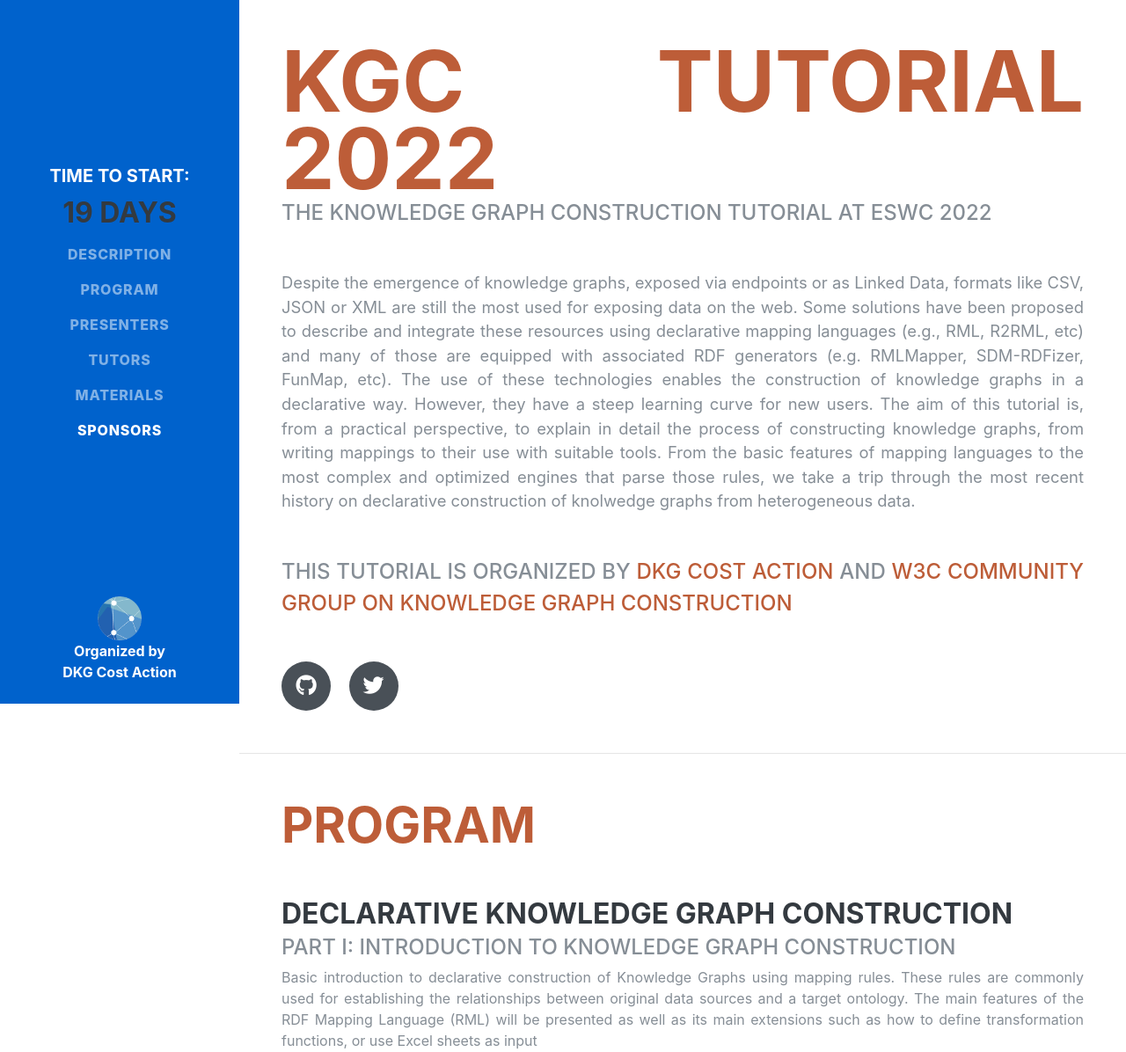
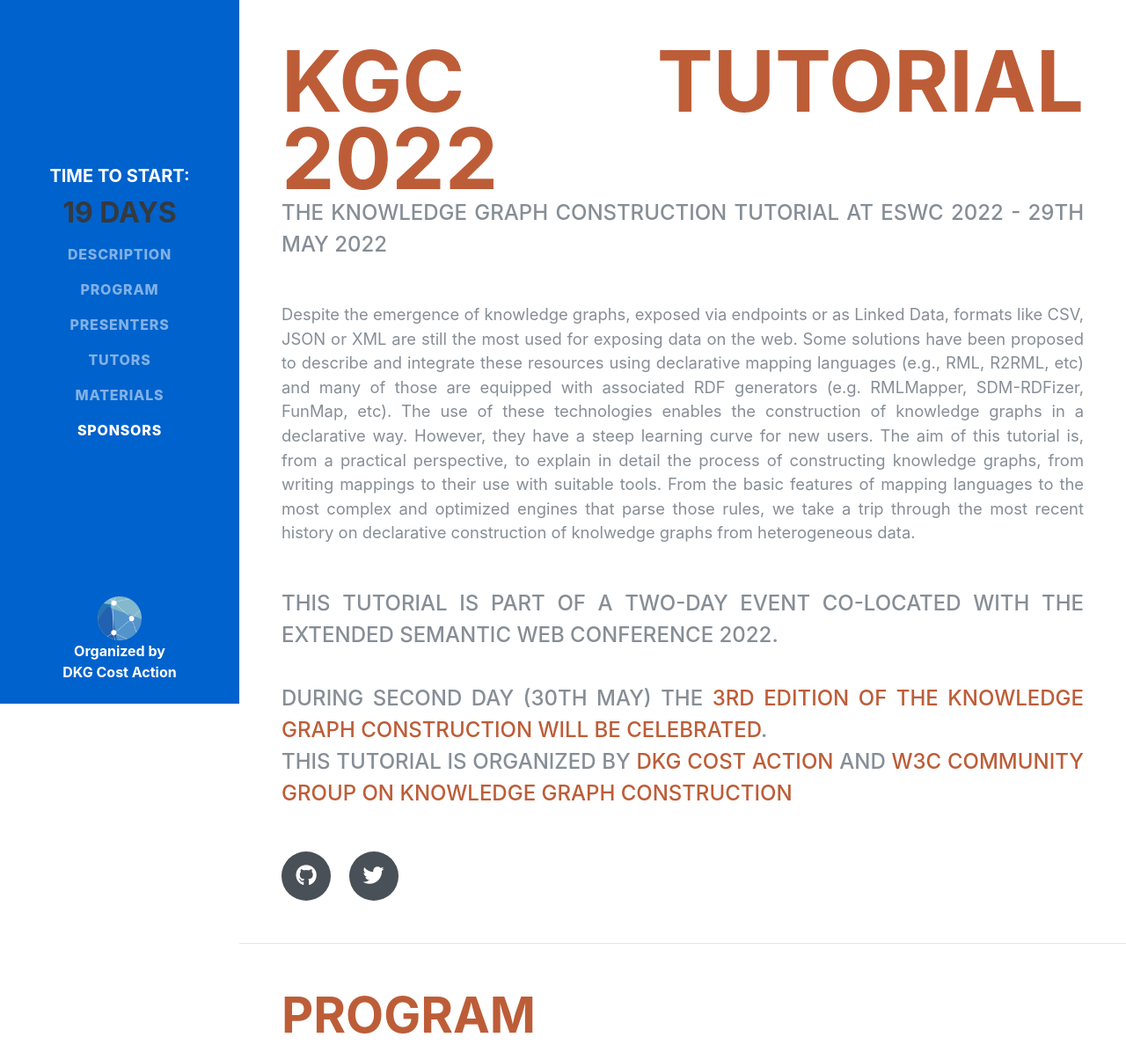
Before and after one commit to kg-construct/eswc-dkg-tutorial-2022, a plain HTML site: page index.html in a window 1280 px wide. Shown: the top 1196 px of the page at 88% size. Drawn offline with Linux system fonts and the light colour scheme; a web font is replaced by a local one.

Commit message:
adding workshop

```diff
--- a/index.html
+++ b/index.html
@@ -103,15 +103,16 @@
           <h1 class="mb-0">
             <span class="text-primary">KGC Tutorial 2022</span>
           </h1>
-          <div class="subheading mb-5">The Knowledge Graph Construction Tutorial at ESWC 2022</div>
-
+          <div class="subheading mb-5">The Knowledge Graph Construction Tutorial at ESWC 2022 - 29th May 2022</div>
 
           <p class="lead mb-5">
             Despite the emergence of knowledge graphs, exposed via endpoints or as Linked Data, formats like CSV, JSON or XML
             are still the most used for exposing data on the web. Some solutions have been proposed to describe and integrate these resources using declarative mapping languages (e.g., RML, R2RML, etc) and many of those are equipped with associated RDF generators (e.g. RMLMapper, SDM-RDFizer, FunMap, etc). The use of these technologies enables the construction of knowledge graphs in a declarative way. However, they have a steep learning curve for new users. The aim of this tutorial is, from a practical perspective, to explain in detail the process of constructing knowledge graphs, from writing mappings to their use with suitable tools. From the basic features of mapping languages to the most complex and optimized engines that parse those rules, we take a trip through the most recent history on declarative construction of knolwedge graphs from heterogeneous data.
           </p>
 
-          <div class="subheading mb-5">This tutorial is organized by <a href="https://cost-dkg.eu/">DKG Cost Action</a> and <a href="https://www.w3.org/community/kg-construct/">W3C Community Group on Knowledge Graph Construction</a></div>
+          <div class="subheading mb-5">This tutorial is part of a two-day event co-located with the Extended Semantic Web Conference 2022. <br><br>
+          During second day (30th May) the <a href="http://w3id.org/kg-construct/workshop/2022"> 3rd edition of the Knowledge Graph Construction will be celebrated</a>.
+          <br>This tutorial is organized by <a href="https://cost-dkg.eu/">DKG Cost Action</a> and <a href="https://www.w3.org/community/kg-construct/">W3C Community Group on Knowledge Graph Construction</a></div>
 
           <div class="social-icons">
             <a href="https://github.com/kg-construct/eswc-dkg-tutorial-2022">
```
